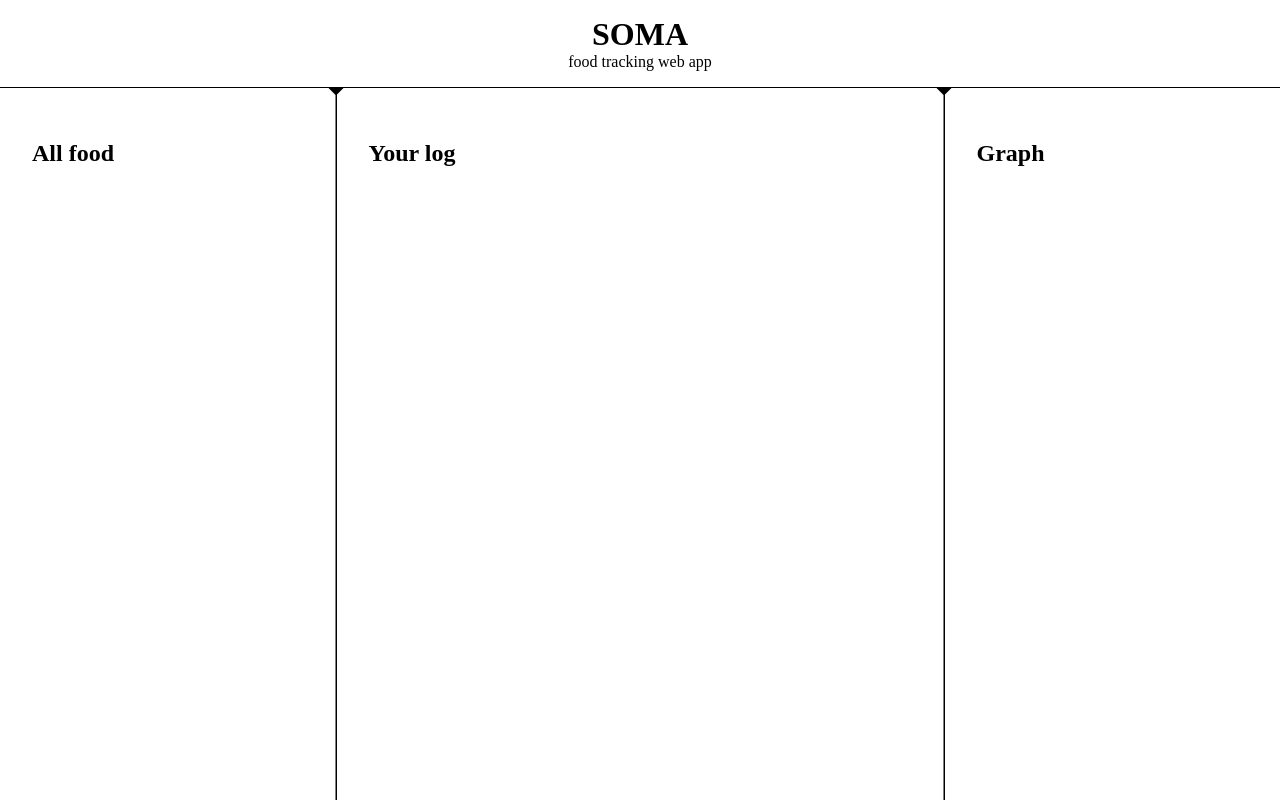
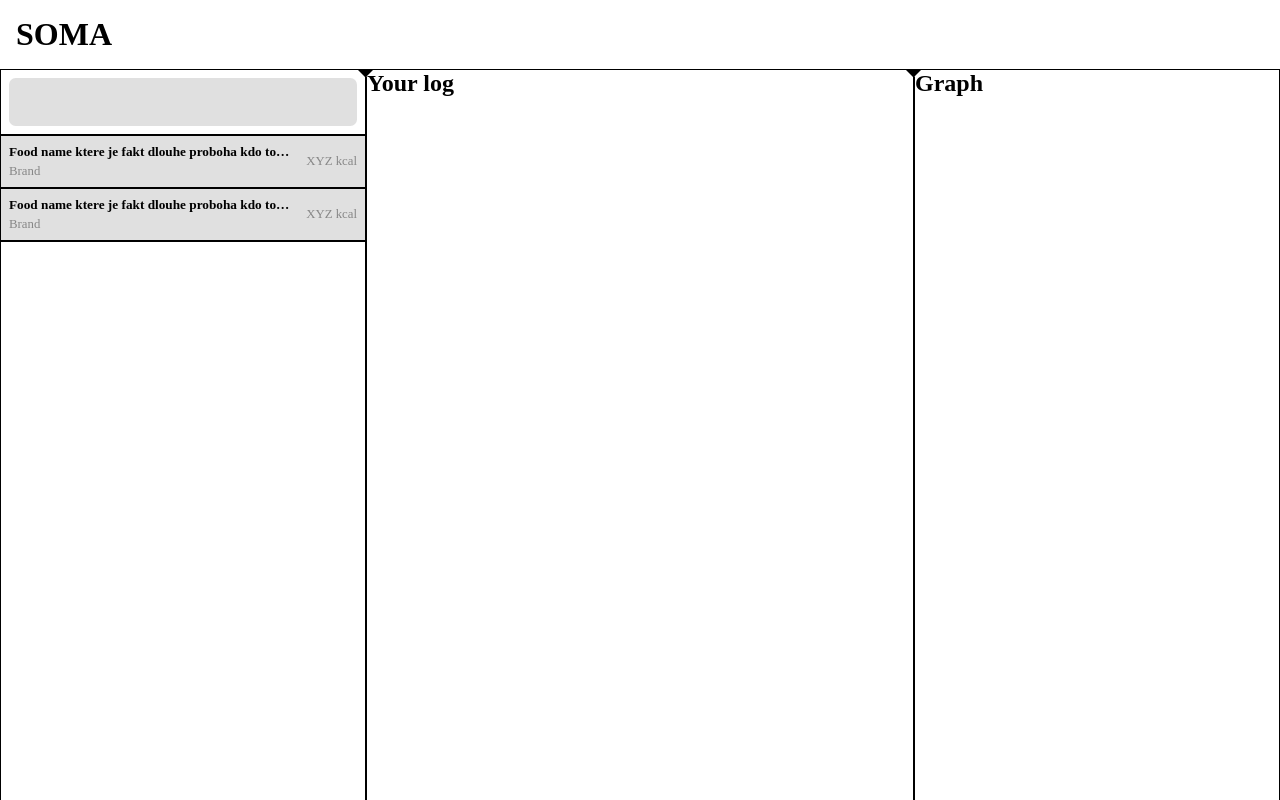
Before and after one commit to soma-diet/web, a Svelte app: page / in a window 1280 px wide. Built offline with nearby package versions, Linux system fonts and the light colour scheme; no server answers.

Commit message:
api integration testnig

```diff
--- a/package.json
+++ b/package.json
@@ -17,5 +17,8 @@
     "svelte-check": "^4.3.4",
     "typescript": "~5.9.3",
     "vite": "^7.3.1"
+  },
+  "dependencies": {
+    "firebase": "^12.10.0"
   }
 }
--- a/src/App.svelte
+++ b/src/App.svelte
@@ -1,11 +1,48 @@
 <script>
-  import Header from "./components/Header.svelte";
+  import Header from "./lib/Header.svelte";
+  import { onMount } from "svelte";
+  import { fetchWithAuth } from "./lib/util/api";
+
+  let data = [];
+
+  onMount(async () => {
+    try {
+      const response = await fetchWithAuth("/api/foods?size=30&page=0");
+      data = await response.json();
+      console.log("Authenticated response:", data);
+    } catch (e) {
+      console.error("Authenticated fetch failed:", e.message);
+    }
+  });
 </script>
 
 <Header />
 <main>
   <section class="side-view">
-    <h2>All food</h2>
+    <input type="text" class="field" name="search" />
+    <ul>
+      <hr />
+      <li>
+        <div class="col">
+          <h5 class="item-name">
+            Food name ktere je fakt dlouhe proboha kdo to vymyslel
+          </h5>
+          <span>Brand</span>
+        </div>
+        <span>XYZ kcal</span>
+      </li>
+      <hr />
+      <li>
+        <div class="col">
+          <h5 class="item-name">
+            Food name ktere je fakt dlouhe proboha kdo to vymyslel
+          </h5>
+          <span>Brand</span>
+        </div>
+        <span>XYZ kcal</span>
+      </li>
+      <hr />
+    </ul>
   </section>
   <section class="main-view">
     <h2>Your log</h2>
--- a/src/assets/css/common.css
+++ b/src/assets/css/common.css
@@ -1,22 +1,42 @@
+*,
+*::before,
+*::after {
+    box-sizing: border-box;
+}
+
 :root {
     --primary-color: #ffffff;
     --secondary-color: #000000;
-    --tertiary-color: #df2531;
-    --quadratery-color: #86232a;
+    --tertiary-color: #e0e0e0;
+    --quadratery-color: #bababa;
     --pentarery-color: #df253171;
+    --border-color: #000000;
+    --subtle-color: #878787;
 }
 
 html,
 body {
     height: 100%;
-    margin: 0;
 }
 
 body {
     background-color: var(--secondary-color);
+    height: 100%;
+}
+
+html,
+body,
+h1,
+h2,
+h3,
+h4,
+h5,
+h6,
+p,
+span,
+ul,
+hr {
     margin: 0;
-    height: 100%;
-    box-sizing: border-box;
 }
 
 h1,
@@ -29,3 +49,7 @@ p,
 span {
     color: var(--secondary-color);
 }
+
+ul {
+    padding: 0;
+}
--- a/src/assets/css/header.css
+++ b/src/assets/css/header.css
@@ -2,6 +2,9 @@ header {
     background-color: var(--primary-color);
     padding: 1rem;
     text-align: center;
+    display: flex;
+    flex-direction: row;
+
 }
 
 header h1,
--- a/src/assets/css/home.css
+++ b/src/assets/css/home.css
@@ -7,23 +7,26 @@ main {
 
 section {
     background-color: var(--primary-color);
-    padding: 2rem;
     border-left: 1px solid var(--border-color);
+    display: flex;
+    flex-direction: column;
+    justify-content: stretch;
+    min-width: 0;
 }
 
 section.side-view {
-    flex: 1;
+    flex: 2;
 }
 
 section.main-view {
-    flex: 2;
+    flex: 3;
 }
 
 section:last-child {
     border-right: 1px solid var(--border-color);
 }
 
-/* Applying the clip-paths from before */
+/* bevel border edges */
 main>section:first-child {
     clip-path: polygon(0% 0%, calc(100% - 7px) 0%, 100% 7px, 100% 100%, 0% 100%);
 }
@@ -35,3 +38,61 @@ main>section:not(:first-child):not(:last-child) {
 main>section:last-child {
     clip-path: polygon(7px 0%, 100% 0%, 100% 100%, 0% 100%, 0% 7px);
 }
+
+.field {
+    background-color: var(--tertiary-color);
+    height: 3rem;
+
+    border-radius: 0.5em;
+    border: none;
+    padding: 0 1rem;
+    margin: 0.5rem;
+    outline: none;
+}
+
+.col {
+    display: flex;
+    flex-direction: column;
+    flex: 1;
+    min-width: 0;
+}
+
+li {
+    background-color: var(--tertiary-color);
+    display: flex;
+    flex-direction: row;
+    align-items: center;
+    justify-content: space-between;
+    padding: 0.5em;
+    gap: 1em;
+}
+
+.item-name {
+    white-space: nowrap;
+    overflow: hidden;
+    text-overflow: ellipsis;
+    width: 100%;
+    margin: 0;
+}
+
+li>div {
+    gap: 0.25em;
+}
+
+li span {
+    color: var(--subtle-color);
+    font-size: 80%;
+}
+
+ul hr {
+    border: 1px solid black;
+}
+
+li:hover span {
+    color: var(--secondary-color);
+}
+
+li:hover {
+    cursor: pointer;
+    background-color: var(--quadratery-color);
+}
--- a/src/components/Header.svelte
+++ b/src/lib/Header.svelte
@@ -1,4 +1,4 @@
 <header>
+    <img src="" alt="" />
     <h1>SOMA</h1>
-    <p>food tracking web app</p>
 </header>
--- /dev/null
+++ b/src/lib/util/api.ts
@@ -0,0 +1,37 @@
+import { auth, signInAnonymously } from "./firebase";
+
+export async function fetchWithAuth(url: string, options: RequestInit = {}) {
+    let user = auth.currentUser;
+
+    if (!user) {
+        // If not logged in, sign in anonymously to get a guest token
+        const userCredential = await signInAnonymously(auth);
+        user = userCredential.user;
+    }
+
+    const token = await user.getIdToken();
+    console.debug("Sending token:", token.substring(0, 15) + "...");
+
+    const headers: Record<string, string> = {
+        "Authorization": `Bearer ${token}`,
+        ...((options.headers as Record<string, string>) || {}),
+    };
+
+    // Only add JSON content type if it's not a GET request
+    if (options.method && options.method !== 'GET' && !headers['Content-Type']) {
+        headers['Content-Type'] = 'application/json';
+    }
+
+    const response = await fetch(url, {
+        ...options,
+        headers,
+    });
+
+    if (!response.ok) {
+        const errorBody = await response.text();
+        console.error(`API Error: ${response.status} ${response.statusText}`, errorBody);
+        throw new Error(`API Error ${response.status}: ${response.statusText}`);
+    }
+
+    return response;
+}
--- /dev/null
+++ b/src/lib/util/firebase.ts
@@ -0,0 +1,18 @@
+import { initializeApp } from "firebase/app";
+import { getAuth, signInAnonymously } from "firebase/auth";
+
+// Your web app's Firebase configuration
+const firebaseConfig = {
+    apiKey: "AIzaSyDIgpS7J7PO8_PUgm4a-2fHimDxDIcEgto",
+    authDomain: "soma-universe.firebaseapp.com",
+    projectId: "soma-universe",
+    storageBucket: "soma-universe.firebasestorage.app",
+    messagingSenderId: "790193824164",
+    appId: "1:790193824164:web:3afd8434b76b68cbc52131",
+    measurementId: "G-8Q7YE91CV9"
+};
+
+// Initialize Firebase
+const app = initializeApp(firebaseConfig);
+export const auth = getAuth(app);
+export { signInAnonymously };
--- a/vite.config.ts
+++ b/vite.config.ts
@@ -4,4 +4,13 @@ import { svelte } from '@sveltejs/vite-plugin-svelte'
 // https://vite.dev/config/
 export default defineConfig({
   plugins: [svelte()],
+  server: {
+    proxy: {
+      '/api': {
+        target: 'https://soma.skaba.dev',
+        changeOrigin: true,
+        secure: true,
+      }
+    }
+  }
 })
```
Also changed, not shown: src/lib/Counter.svelte (deleted, +0 -10 lines), 1 other file (tests, documents, lock files or other folders).
